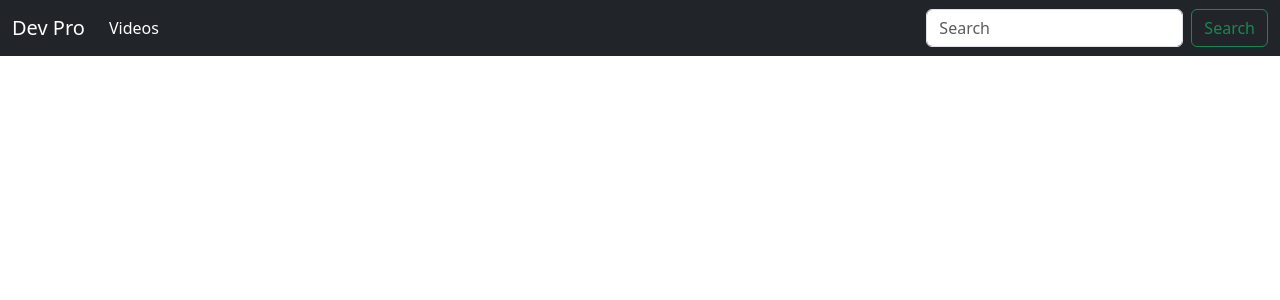
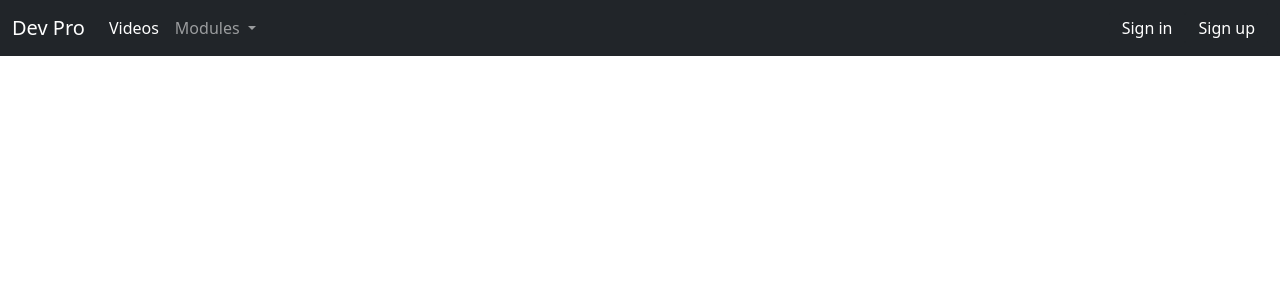
Before and after one commit to Rudie23/django-devpro, a Django app: page / in a window 1280 px wide. Shown: the top 300 px of the page. Run offline with Django 5.2, Linux system fonts and the light colour scheme; data that the repository does not hold is empty; some libraries are stand-ins or nearby versions.

Commit message:
Test facade is working

```diff
--- a/website/base/templates/base/base.html
+++ b/website/base/templates/base/base.html
@@ -29,11 +29,23 @@
                 <li class="nav-item">
                     <a class="nav-link active" aria-current="page" href="{% url 'videos:index' %}">Videos</a>
                 </li>
+                <li class="nav-item dropdown">
+                    <a class="nav-link dropdown-toggle" href="#" role="button" data-bs-toggle="dropdown"
+                       aria-expanded="false">
+                        Modules
+                    </a>
+                    <ul class="dropdown-menu">
+                        {% for module in MODULES %}
+                        <li>
+                            <a class="dropdown-item" href="#">{{ module.title }}</a>
+                        </li>
+
+                        {% endfor %}
+                    </ul>
+                </li>
             </ul>
-            <form class="d-flex" role="search">
-                <input class="form-control me-2" type="search" placeholder="Search" aria-label="Search">
-                <button class="btn btn-outline-success" type="submit">Search</button>
-            </form>
+            <a class="btn btn-dark" href="#" type="button">Sign in</a>
+            <a class="btn btn-dark" href="#" type="button">Sign up</a>
         </div>
     </div>
 </nav>
--- a/website/base/views.py
+++ b/website/base/views.py
@@ -4,4 +4,4 @@ from django.http import HttpResponse
 
 # Create your views here.
 def home(request):
-    return render(request, 'base/base.html')
+    return render(request, 'base/base.html', {})
--- /dev/null
+++ b/website/context_processors.py
@@ -0,0 +1,5 @@
+from website import facade
+
+
+def list_modules(request):
+    return {'MODULES': facade.list_ordered_modules()}
--- /dev/null
+++ b/website/facade.py
@@ -0,0 +1,6 @@
+from typing import List
+from website.modules.models import Module
+
+
+def list_ordered_modules() -> List[Module]:
+    return list(Module.objects.order_by('title').all())
--- /dev/null
+++ b/website/modules/apps.py
@@ -0,0 +1,6 @@
+from django.apps import AppConfig
+
+
+class ModulesConfig(AppConfig):
+    default_auto_field = 'django.db.models.BigAutoField'
+    name = 'website.modules'
--- /dev/null
+++ b/website/modules/views.py
@@ -0,0 +1,3 @@
+from django.shortcuts import render
+
+# Create your views here.
--- a/website/settings.py
+++ b/website/settings.py
@@ -46,6 +46,7 @@ INSTALLED_APPS = [
     'django.contrib.staticfiles',
     'website.base.apps.BaseConfig',
     'website.videos.apps.VideosConfig',
+    'website.modules.apps.ModulesConfig',
 ]
 
 MIDDLEWARE = [
@@ -79,6 +80,7 @@ TEMPLATES = [
                 'django.template.context_processors.request',
                 'django.contrib.auth.context_processors.auth',
                 'django.contrib.messages.context_processors.messages',
+                'website.context_processors.list_modules',
             ],
         },
     },
```
Also changed, not shown: website/base/tests/test_home.py (+1 -1 lines), website/modules/admin.py (added, +11 -0 lines), website/modules/models.py (added, +17 -0 lines), website/modules/tests/test_facade.py (added, +13 -0 lines), website/modules/tests/test_tab_of_modules.py (added, +27 -0 lines), website/modules/urls.py (added, +7 -0 lines), website/modules/__init__.py (added), website/modules/migrations/0001_initial.py (added), website/modules/migrations/__init__.py (added), website/modules/tests/__init__.py (added).
